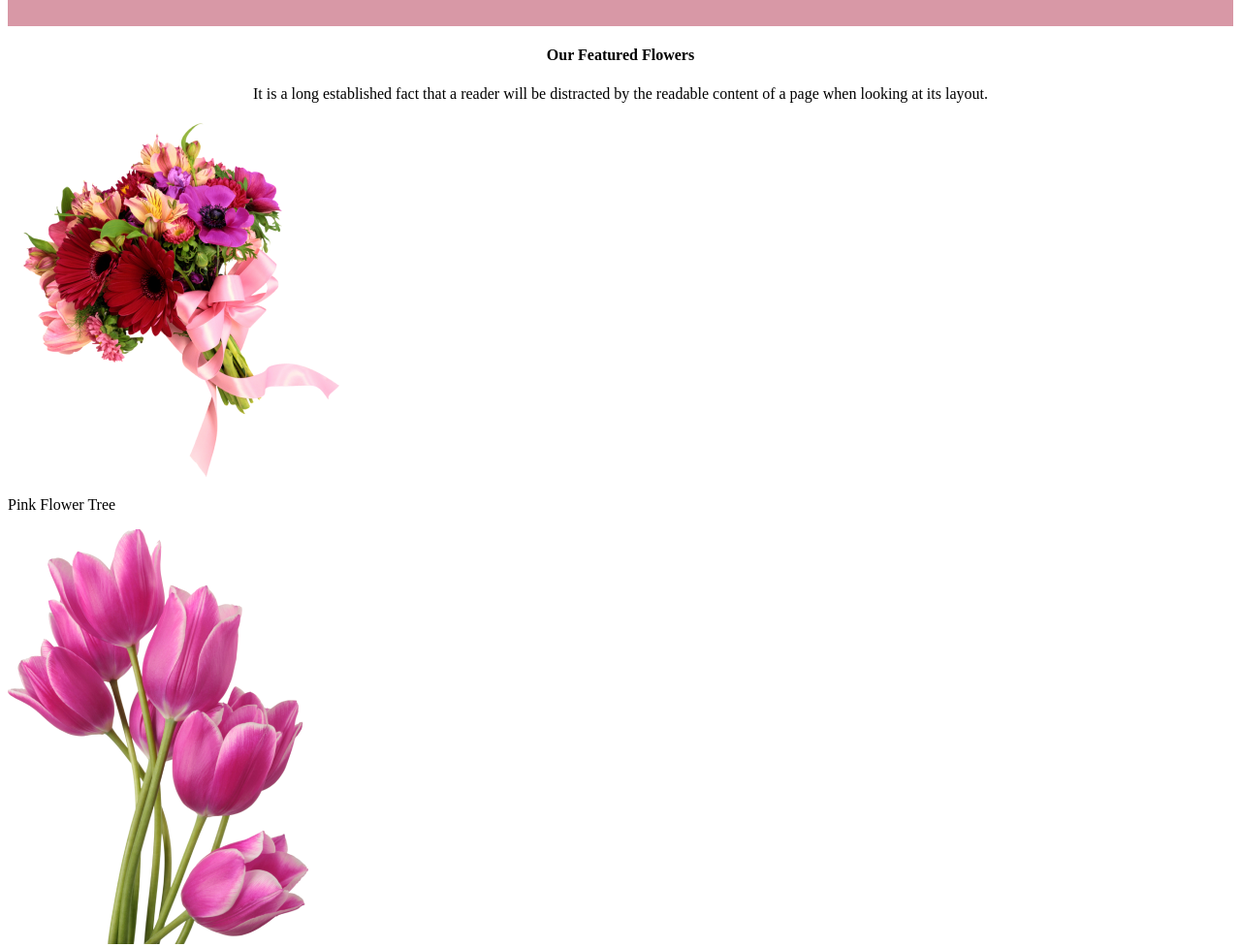
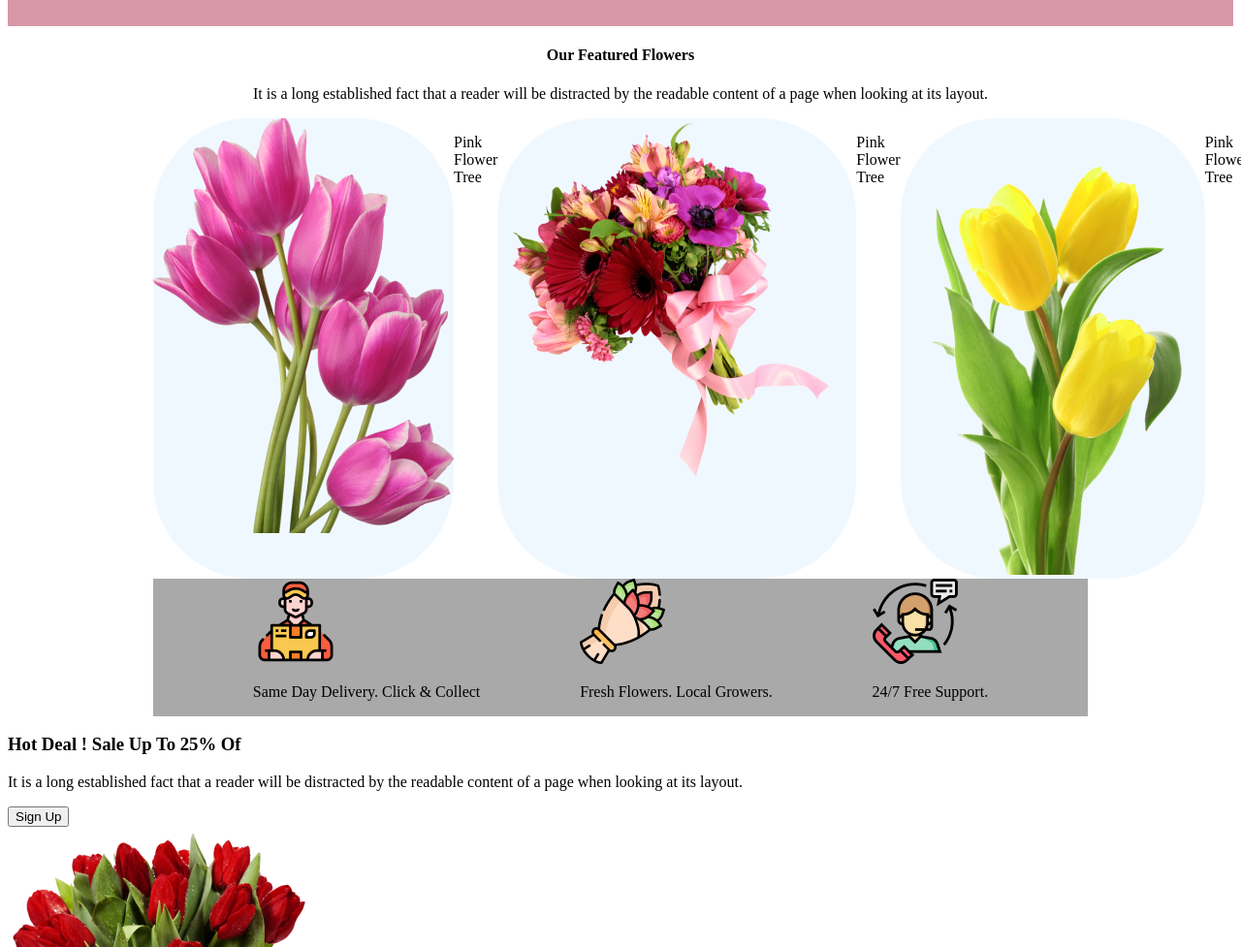
Before and after one commit to ParvezAhmed12/flower-assinment-no-1, a plain HTML site: page indext.html in a window 1280 px wide. Shown: the part 980-1957 px from the top of the page at 97% size. Drawn offline with Linux system fonts and the light colour scheme.

Commit message:
code added

```diff
--- a/flower.css
+++ b/flower.css
@@ -30,15 +30,33 @@
     padding-right: 200px;
     padding-bottom: 0px;
 }
-.section 2{
-    background-color:#BEE49D;
-    padding-left:240px;
-    padding-right:240px;
-    disply:flex;
+
+.section-2{
+    background-color: darkgray;
+    display: flex;
+    justify-content: space-evenly;
+    text-decoration: center;
+   margin-left: 150px;
+   margin-right: 150px;
 
 
 
 }
+.common-box{
+    align-items: center;
+    text-decoration: center;
+}
 .section-1{
     text-align: center;
 }
+.optional-1{
+   display: flex;
+
+    padding-left: 150px;
+    padding-right: 150px;
+    justify-content: space-around;
+}
+.box-styel{
+    background-color: aliceblue;
+    border-radius:100px;
+}
--- a/indext.html
+++ b/indext.html
@@ -7,7 +7,7 @@
     <title>flower-shop-assinment</title>
 
 
-    <link rel="stylesheet" href="flower.css">
+     <link rel="stylesheet" href="flower.css">
 </head>
 <body>
 
@@ -34,24 +34,24 @@
             <h4>Our Featured Flowers</h4>
             <p>It is a long established fact that a reader will be distracted by the readable content of a page when looking at its layout.</p>
         </div>
-         <div>
-            <div>
-                <img src="./Flower Asset/pngwing 5.png" alt="">
+         <div class="optional-1">
+            <div class="box-styel">
+                <img src="./Flower Asset/pngwing 6.png" alt="">
             </div>
             <p>
                 Pink Flower Tree
             </p>
-            <div>
-                <img src="./Flower Asset/pngwing 6.png" alt="">
+            <div class="box-styel">
+                <img src="./Flower Asset/pngwing 5.png" alt="">
             </div>
             <p>Pink Flower Tree</p>
-            <div>
+            <div class="box-styel">
                 <img src="./Flower Asset/pngwing 7.png" alt="">
             </div>
             <p>Pink Flower Tree</p>
          </div>
-        <div class="section 2">
-            <div class=" ">
+        <div class="section-2">
+            <div class=" common-box ">
                 <img src="./Flower Asset/Group 57.png" alt="">
                 <p>
                     Same Day Delivery. Click & Collect
```
